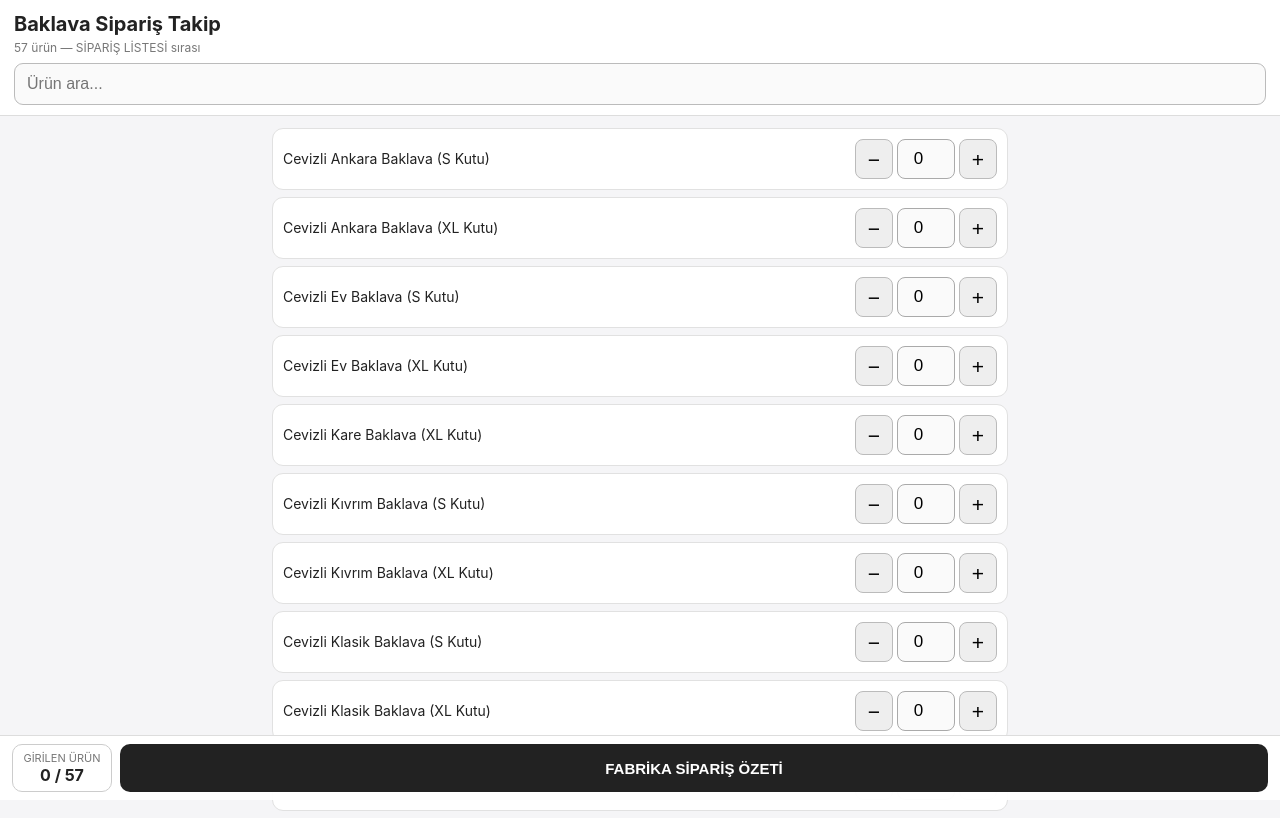
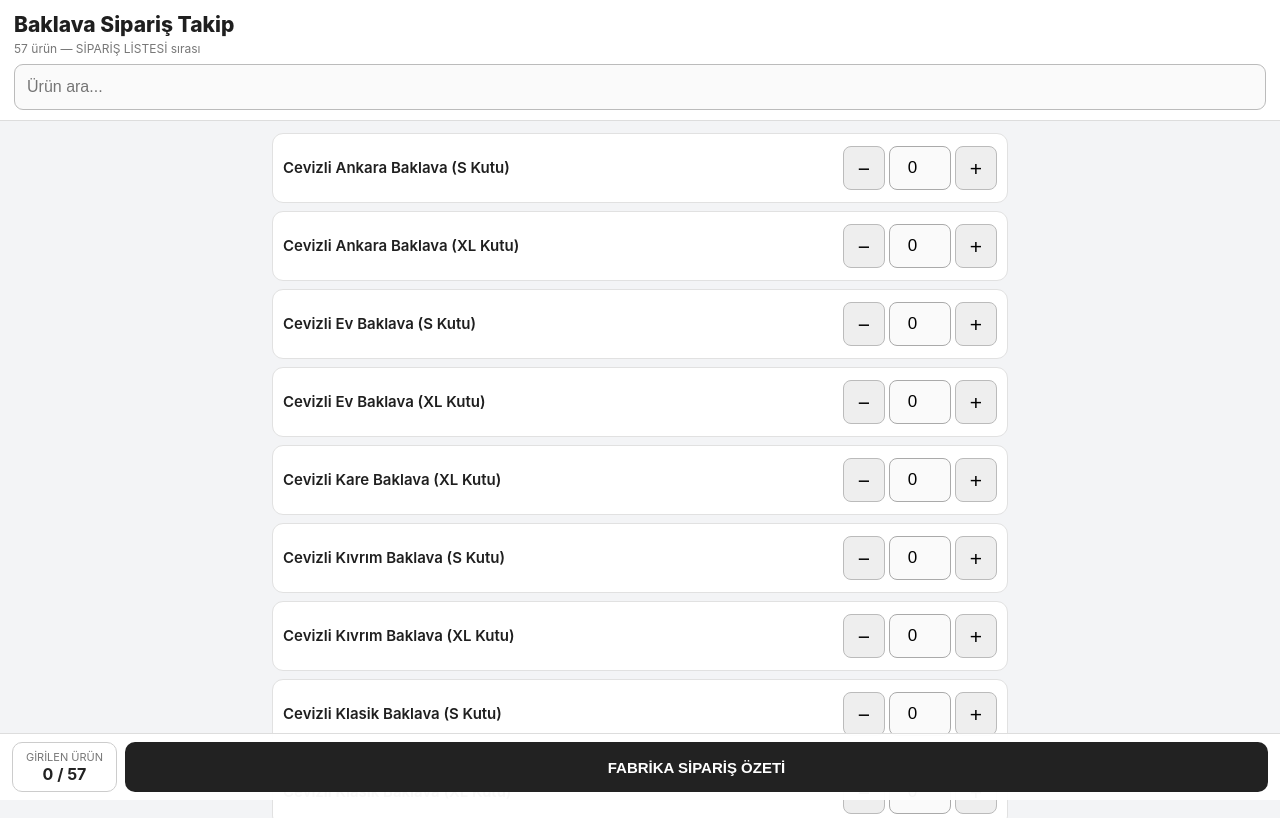
Before and after one commit to bulentuzunal-hafizmustafa/baklava-siparis-takip, a plain HTML site: page index.html in a window 1280 px wide. Shown: the top 818 px of the page. Drawn offline with Linux system fonts and the light colour scheme.

Commit message:
Add files via upload

```diff
--- a/index.html
+++ b/index.html
@@ -9,21 +9,21 @@
 <meta name="theme-color" content="#ffffff">
 <title>Baklava Sipariş Takip</title>
 <style>
-html,body{margin:0;padding:0;background:#f5f5f7;color:#222;font-family:-apple-system,BlinkMacSystemFont,"Segoe UI",Arial,sans-serif;-webkit-text-size-adjust:100%}
+html,body{margin:0;padding:0;background:#f3f4f6;color:#1f1f1f;font-family:-apple-system,BlinkMacSystemFont,"Segoe UI",Arial,sans-serif;-webkit-text-size-adjust:100%}
 *{box-sizing:border-box}
 .header{position:sticky;top:0;z-index:10;background:#fff;border-bottom:1px solid #ddd;padding:calc(12px + env(safe-area-inset-top)) 14px 10px}
-.header h1{margin:0;font-size:20px} .header p{margin:4px 0 8px;color:#777;font-size:12px}
-.search{width:100%;height:42px;border:1px solid #bbb;border-radius:9px;padding:0 12px;font-size:16px;background:#fafafa}
+.header h1{margin:0;font-size:21px;font-weight:800} .header p{margin:4px 0 8px;color:#777;font-size:12px}
+.search{width:100%;height:46px;border:1px solid #bbb;border-radius:9px;padding:0 12px;font-size:16px;background:#fafafa}
 main{max-width:760px;margin:0 auto;padding:12px 12px calc(88px + env(safe-area-inset-bottom))}
-.product{display:flex;align-items:center;gap:10px;background:#fff;border:1px solid #e1e1e1;border-radius:11px;padding:9px 10px;margin-bottom:7px;min-height:62px}
+.product{display:flex;align-items:center;gap:12px;background:#fff;border:1px solid #e1e1e1;border-radius:11px;padding:11px 10px;margin-bottom:8px;min-height:70px}
 .product.active{border-color:#78a878;background:#f0faf0}
-.name{flex:1;min-width:0;font-size:14px;line-height:1.25;overflow-wrap:anywhere}
+.name{flex:1;min-width:0;font-size:15px;font-weight:600;line-height:1.25;overflow-wrap:anywhere}
 .controls{display:flex;align-items:center;gap:4px}
-.step{width:38px;height:40px;border:1px solid #bbb;border-radius:8px;background:#eee;font-size:21px;line-height:1}
-.qty{width:58px;height:40px;border:1px solid #aaa;border-radius:8px;background:#fafafa;text-align:center;font-size:17px}
+.step{width:42px;height:44px;border:1px solid #bbb;border-radius:8px;background:#eee;font-size:21px;line-height:1}
+.qty{width:62px;height:44px;border:1px solid #aaa;border-radius:8px;background:#fafafa;text-align:center;font-size:17px}
 .bottom{position:fixed;left:0;right:0;bottom:0;z-index:20;background:rgba(255,255,255,.97);border-top:1px solid #ddd;padding:8px 12px calc(8px + env(safe-area-inset-bottom));display:flex;gap:8px}
-.summaryBtn{flex:1;height:48px;border:0;border-radius:10px;background:#222;color:#fff;font-size:15px;font-weight:700}
-.count{min-width:100px;height:48px;border:1px solid #ccc;border-radius:10px;background:#fff;display:flex;flex-direction:column;align-items:center;justify-content:center;font-size:11px;color:#777}
+.summaryBtn{flex:1;height:50px;border:0;border-radius:10px;background:#222;color:#fff;font-size:15px;font-weight:700}
+.count{min-width:105px;height:50px;border:1px solid #ccc;border-radius:10px;background:#fff;display:flex;flex-direction:column;align-items:center;justify-content:center;font-size:11px;color:#777}
 .count strong{font-size:16px;color:#222}
 .panel{display:none;position:fixed;inset:0;z-index:30;background:#f5f5f7;overflow:auto;-webkit-overflow-scrolling:touch}
 .panelHead{position:sticky;top:0;z-index:31;background:#fff;border-bottom:1px solid #ddd;padding:calc(12px + env(safe-area-inset-top)) 12px 10px;display:flex;align-items:center;gap:10px}
```
